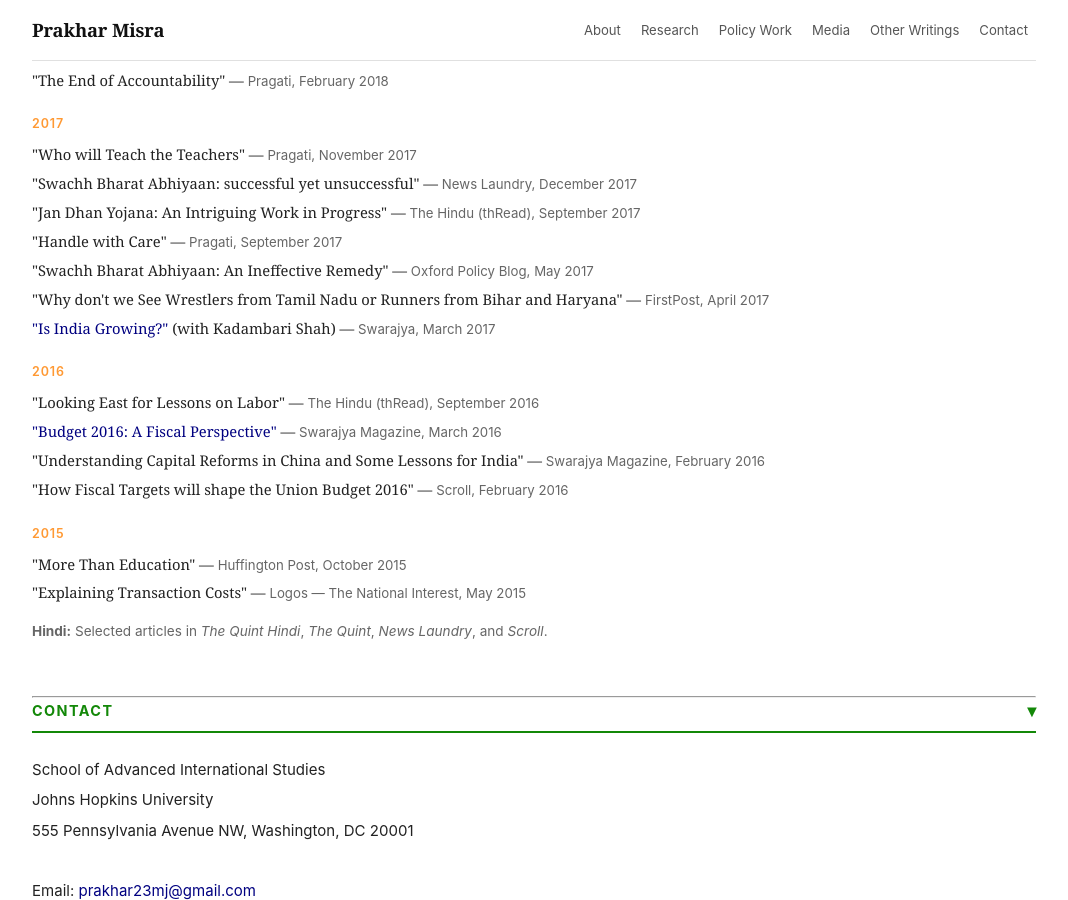
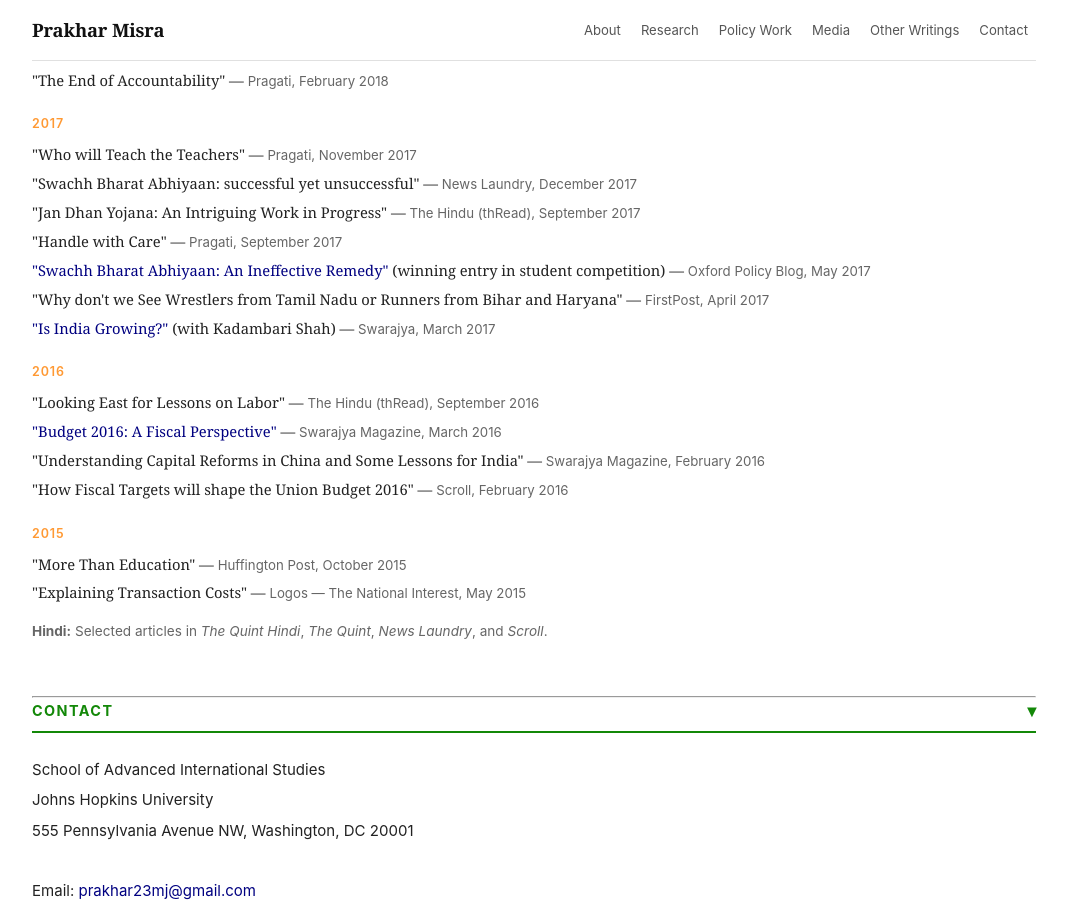
Before and after one commit to pmisra123/pmisra123.github.io, a Jekyll site: the page built from index.md, in a window 1280 px wide and 900 px high, scrolled down 6600 px. Shown: the whole window, without its empty margins (106-1174 px from the left). Built offline with Jekyll 4.4.1, drawn with Linux system fonts in a browser that asks for light colours.

Commit message:
Other Writings: add URL and note for #40 (Oxford Policy Blog)

```diff
--- a/index.md
+++ b/index.md
@@ -315,7 +315,7 @@ layout: default
   <li>"Swachh Bharat Abhiyaan: successful yet unsuccessful" &mdash; <span class="outlet">News Laundry, December 2017</span></li>
   <li>"Jan Dhan Yojana: An Intriguing Work in Progress" &mdash; <span class="outlet">The Hindu (thRead), September 2017</span></li>
   <li>"Handle with Care" &mdash; <span class="outlet">Pragati, September 2017</span></li>
-  <li>"Swachh Bharat Abhiyaan: An Ineffective Remedy" &mdash; <span class="outlet">Oxford Policy Blog, May 2017</span></li>
+  <li><a href="https://oxfordindiapolicy.wordpress.com/2017/05/28/swachh-bharat-abhiyan-an-ineffective-remedy/" target="_blank">"Swachh Bharat Abhiyaan: An Ineffective Remedy"</a> (winning entry in student competition) &mdash; <span class="outlet">Oxford Policy Blog, May 2017</span></li>
   <li>"Why don't we See Wrestlers from Tamil Nadu or Runners from Bihar and Haryana" &mdash; <span class="outlet">FirstPost, April 2017</span></li>
   <li><a href="https://swarajyamag.com/ideas/is-india-growing" target="_blank">"Is India Growing?"</a> (with Kadambari Shah) &mdash; <span class="outlet">Swarajya, March 2017</span></li>
 </ul>
```
